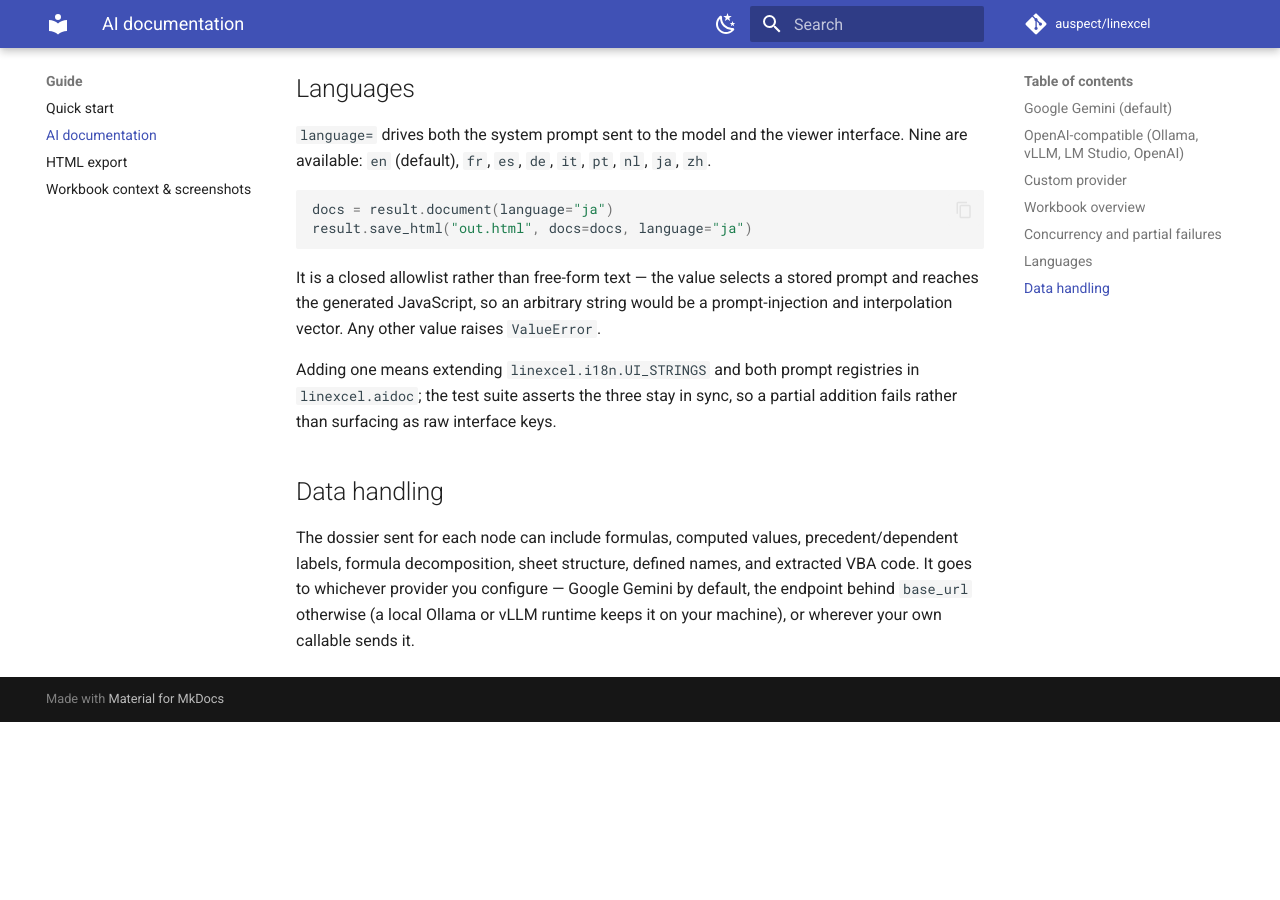
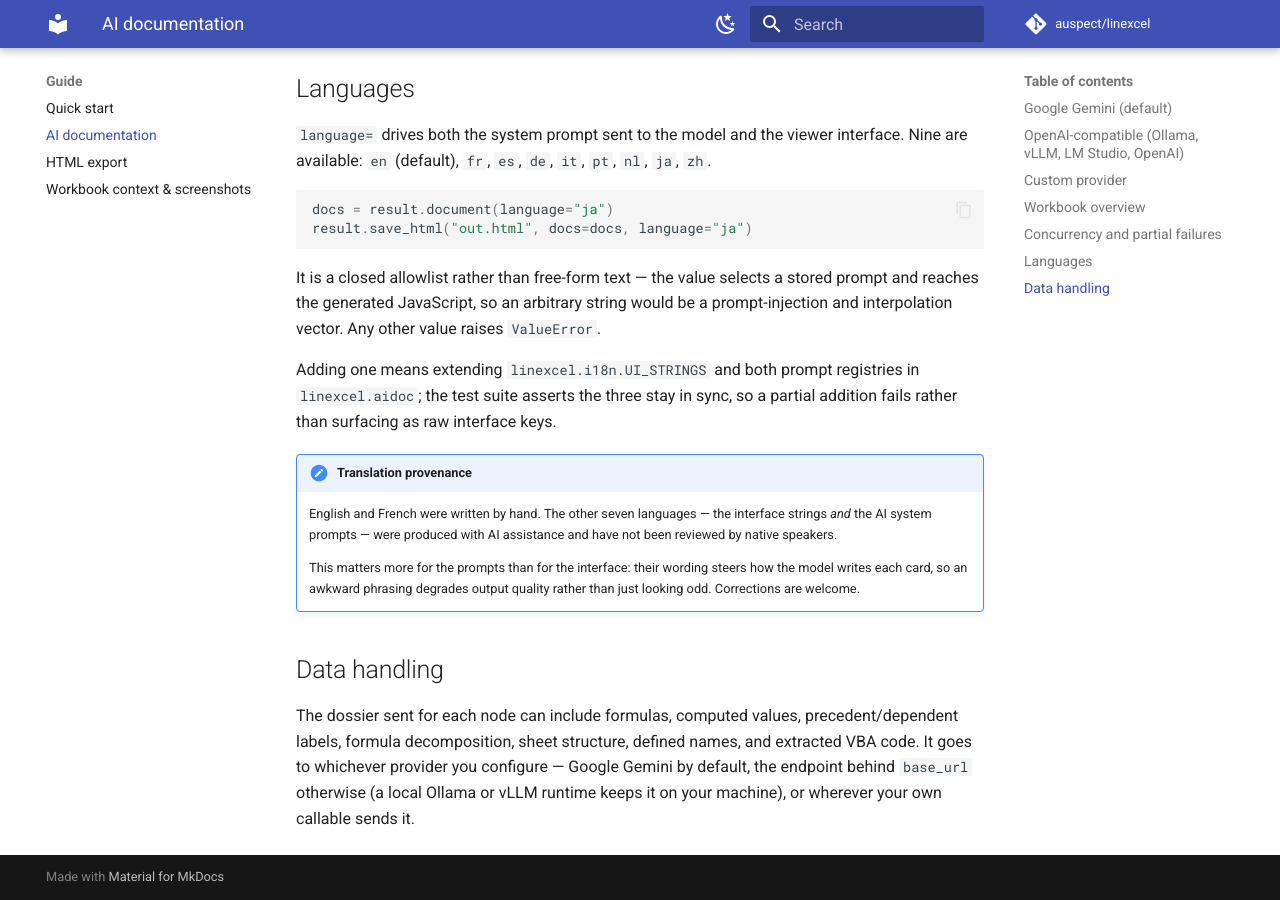
Before and after one commit to auspect/linexcel, an MkDocs documentation site: the page built from docs/guide/ai.md, in a window 1280 px wide and 900 px high, scrolled down 1352 px. Built offline with MkDocs 1.6.1 and Material for MkDocs 9.7.7, drawn with Linux system fonts in a browser that asks for light colours; comment, search, counter and statistics services are not loaded; before the commit the page ends 2074 px from its top, so only the background shows below that.

Commit message:
docs: state translation provenance for the seven added languages
English and French are hand-written; es, de, it, pt, nl, ja and zh -- interface
strings and AI system prompts alike -- were produced with AI assistance and are
not natively reviewed. Recorded in the README, the AI guide and the
linexcel.i18n docstring, with a pointer to where corrections go.

The AI guide notes why this matters more for the prompts than for the
interface: their wording steers how the model writes each card, so an awkward
phrasing degrades output quality rather than merely reading oddly.

Co-Authored-By: Claude Opus 5 <noreply@anthropic.com>

```diff
--- a/docs/guide/ai.md
+++ b/docs/guide/ai.md
@@ -75,6 +75,16 @@ Adding one means extending `linexcel.i18n.UI_STRINGS` and both prompt registries
 in `linexcel.aidoc`; the test suite asserts the three stay in sync, so a partial
 addition fails rather than surfacing as raw interface keys.
 
+!!! note "Translation provenance"
+
+    English and French were written by hand. The other seven languages — the
+    interface strings *and* the AI system prompts — were produced with AI
+    assistance and have not been reviewed by native speakers.
+
+    This matters more for the prompts than for the interface: their wording
+    steers how the model writes each card, so an awkward phrasing degrades
+    output quality rather than just looking odd. Corrections are welcome.
+
 ## Data handling
 
 The dossier sent for each node can include formulas, computed values,
```
Also changed, not shown: CHANGELOG.md (+3 -0 lines), README.md (+5 -0 lines), 1 other file.
